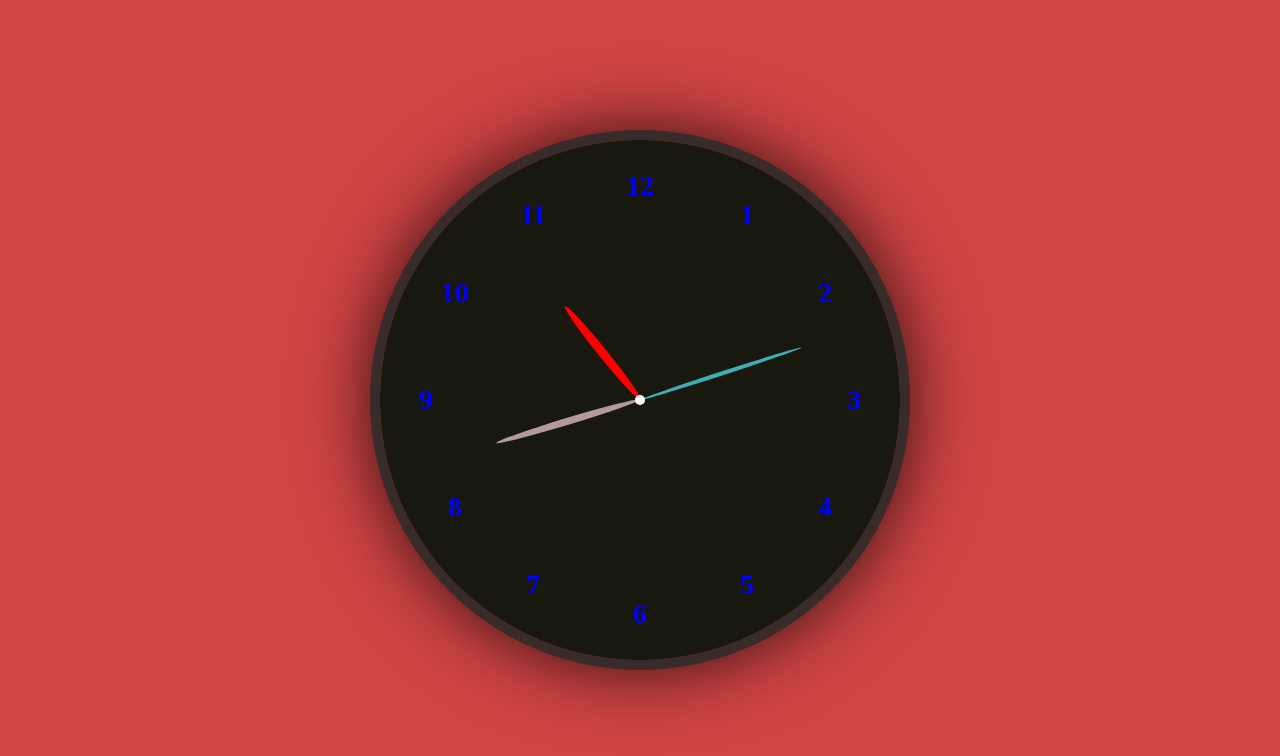
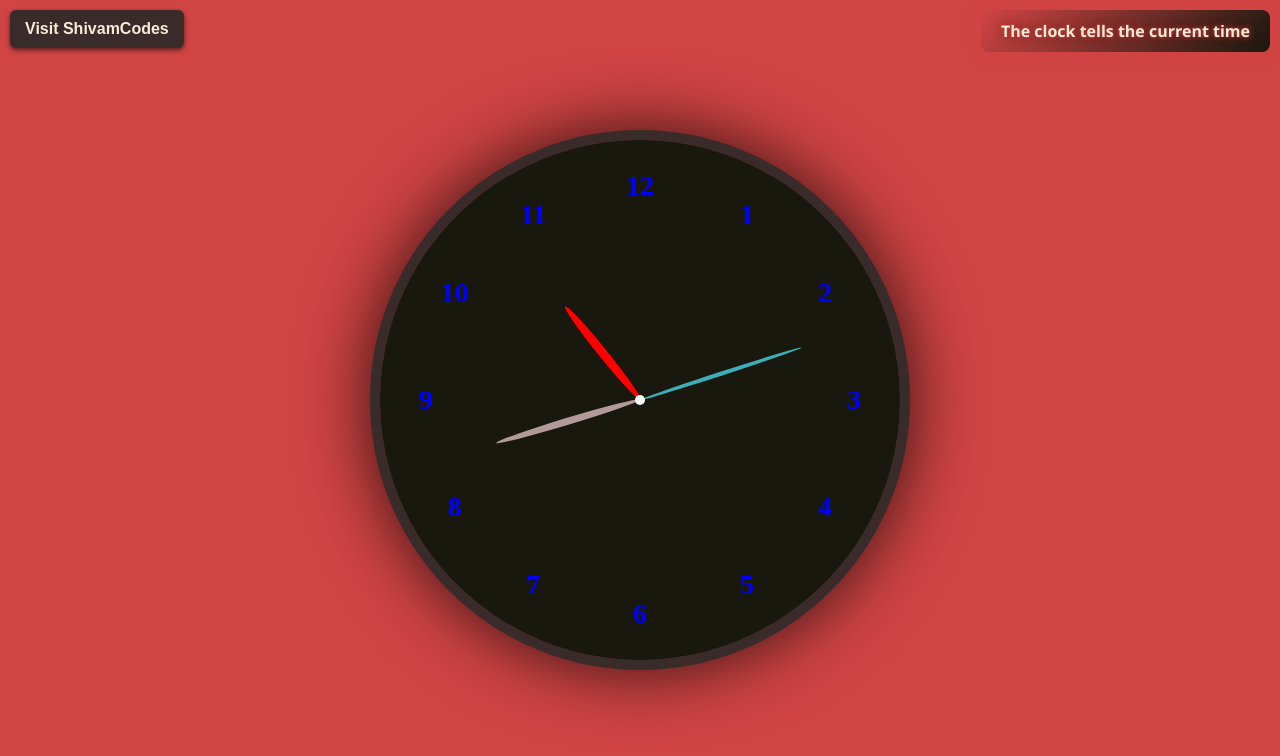
Before and after one commit to ShivamMMMxyz/Clock, a plain HTML site: page index.html in a window 1280 px wide. Drawn offline with Linux system fonts and the light colour scheme.

Commit message:
portfolio attached

```diff
--- a/index.html
+++ b/index.html
@@ -31,15 +31,16 @@
             <span style="--j:12"><b>12</b></span>
 
 
-<script src="script.js"></script>
+
+
 
         </div>
 
     </div>
 
 
-
-
+<div class="about">The clock tells the current time </div>
+            <a class="me" href="https://shivamcodes.vercel.app/" target="_blank">Visit ShivamCodes </a>
 
 
 
--- a/style.css
+++ b/style.css
@@ -73,3 +73,46 @@ z-index: 0;
 border-radius: 50%;
 
 }
+.me {
+    position: fixed;
+    top: 10px;
+    left: 10px; /* now on top-left */
+    background-color: rgb(58, 43, 43);
+    color: antiquewhite;
+    padding: 10px 15px;
+    border-radius: 6px;
+    text-decoration: none;
+    font-family: sans-serif;
+    font-weight: bold;
+    box-shadow: 0 2px 5px rgba(0, 0, 0, 0.6);
+    transition: all 0.3s ease;
+    z-index: 999;
+}
+
+.me:hover {
+    background-color: rgb(80, 60, 60);
+    transform: scale(1.05);
+}
+
+.about {
+    position: fixed;
+    top: 10px;
+    right: 10px; /* now on top-right */
+    background: linear-gradient(135deg, rgb(209, 68, 68), rgb(24, 24, 14));
+    color: antiquewhite;
+    padding: 10px 20px;
+    border-radius: 8px;
+    font-family: 'Segoe UI', sans-serif;
+    font-weight: bold;
+    text-shadow: 0 0 5px rgb(209, 68, 68), 0 0 10px rgb(100, 20, 20);
+    box-shadow: 0 0 15px rgba(209, 68, 68, 0.6);
+    transition: all 0.3s ease;
+    z-index: 999;
+    cursor: pointer;
+}
+
+.about:hover {
+    background: linear-gradient(135deg, rgb(24, 24, 14), rgb(209, 68, 68));
+    transform: scale(1.08) rotate(1deg);
+    box-shadow: 0 0 25px rgba(209, 68, 68, 0.8), 0 0 35px rgba(58, 43, 43, 0.7);
+}
```
